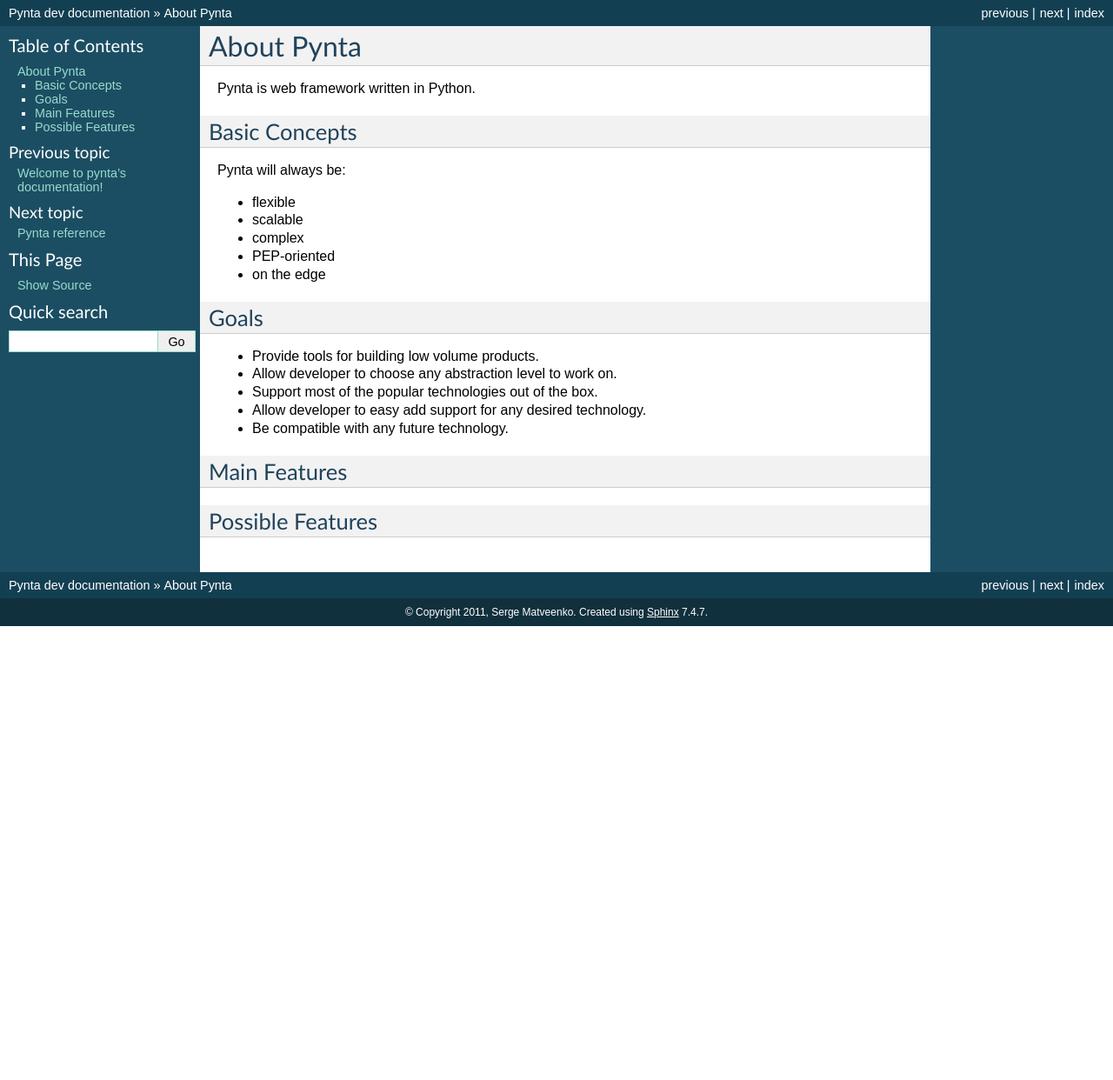
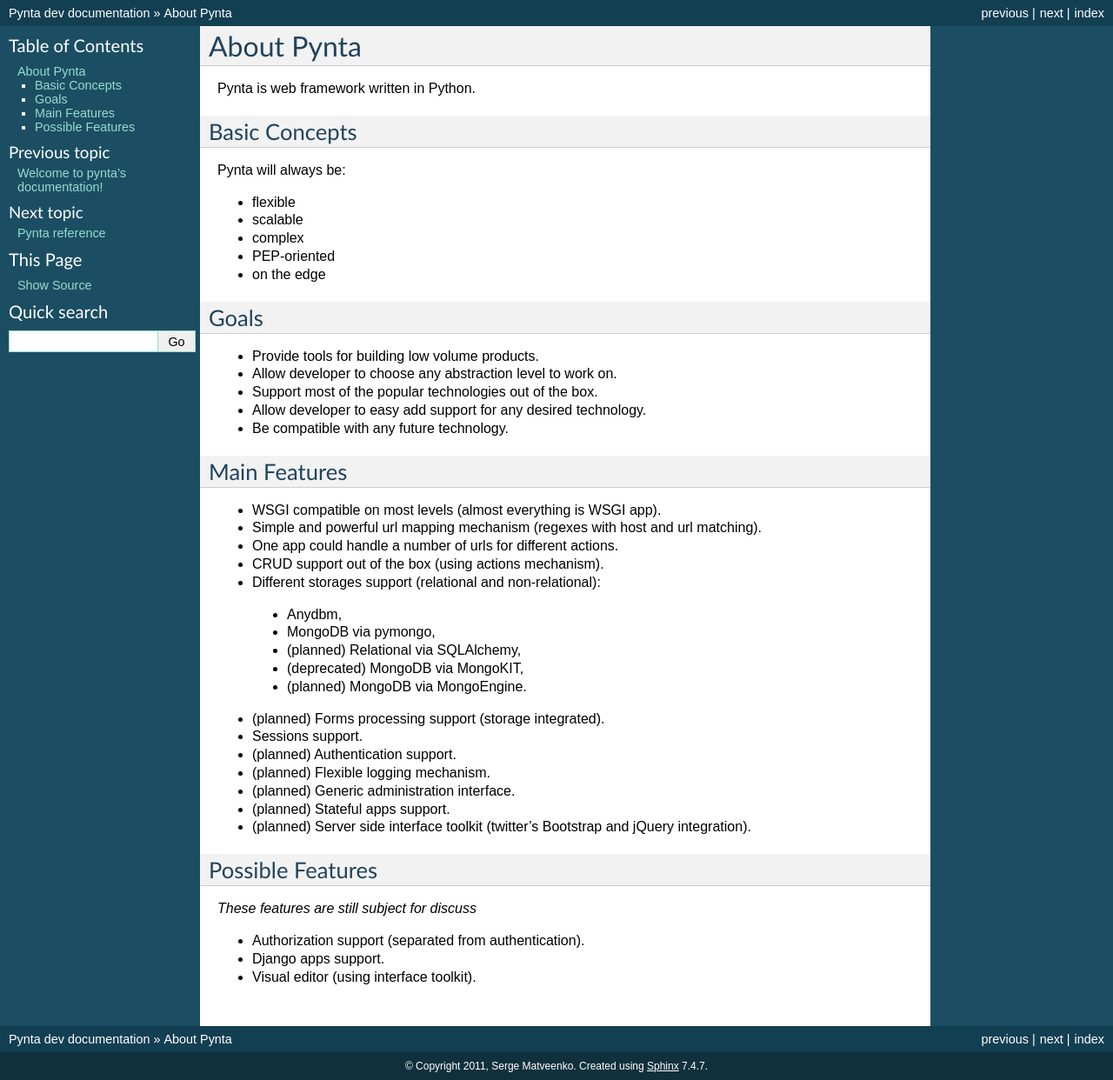
Before and after one commit to lig/pynta, a Sphinx documentation site: the page built from docs/about.rst, in a window 1280 px wide. Shown: the whole page at 87% size. Built offline with Sphinx 7.4.7, drawn with Linux system fonts in a browser that asks for light colours; pages that are not in the unit, such as notebooks, are missing from menus; before the commit the page ends 900 px from its top, so only the background shows below that.

Commit message:
About document first version.

```diff
--- a/docs/about.rst
+++ b/docs/about.rst
@@ -28,6 +28,32 @@
 Main Features
 -------------
 
+* WSGI compatible on most levels (almost everything is WSGI app).
+* Simple and powerful url mapping mechanism (regexes with host and url
+  matching).
+* One app could handle a number of urls for different actions.
+* CRUD support out of the box (using actions mechanism).
+* Different storages support (relational and non-relational):
+ - Anydbm,
+ - MongoDB via pymongo,
+ - (planned) Relational via SQLAlchemy,
+ - (deprecated) MongoDB via MongoKIT,
+ - (planned) MongoDB via MongoEngine.
+* (planned) Forms processing support (storage integrated).
+* Sessions support.
+* (planned) Authentication support.
+* (planned) Flexible logging mechanism.
+* (planned) Generic administration interface.
+* (planned) Stateful apps support.
+* (planned) Server side interface toolkit (twitter's Bootstrap and jQuery
+  integration).
+
 
 Possible Features
 -----------------
+
+*These features are still subject for discuss*
+
+* Authorization support (separated from authentication).
+* Django apps support.
+* Visual editor (using interface toolkit).
```
